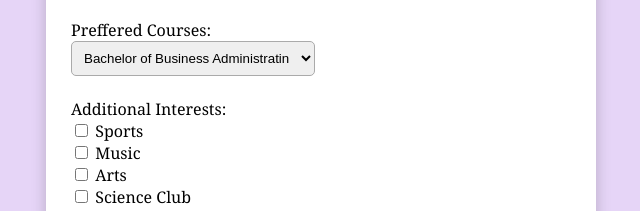
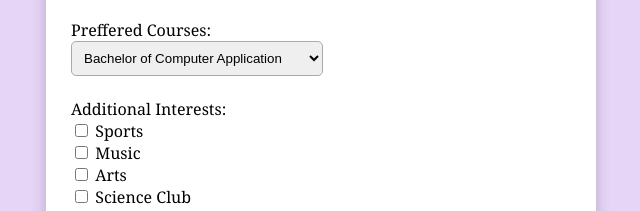
Before and after one commit to aliyakhanshaikh23-blip/Student-Registration-Form, a plain HTML site: page index.html in a window 1280 px wide. Shown: the part 460-671 px from the top of the page, 319-959 px from the left. Drawn offline with Linux system fonts and the light colour scheme.

Commit message:
Update index.html

```diff
--- a/index.html
+++ b/index.html
@@ -30,8 +30,8 @@
 
             <label for="course">Preffered Courses:</label><br>
             <select id="course"name="course"required>
-                <option value="BBA">Bachelor of Business Administratin</option>
                 <option value="BCA">Bachelor of Computer Application</option>
+                <option value="BBA">Bachelor of Business Administration</option>
                 <option value="BA">Bachelor of Arts</option>
                 <option value="B.Sc">Bachelor of Science</option>
                 <option value="B.Com">Bachelor of Commerce</option>
```
